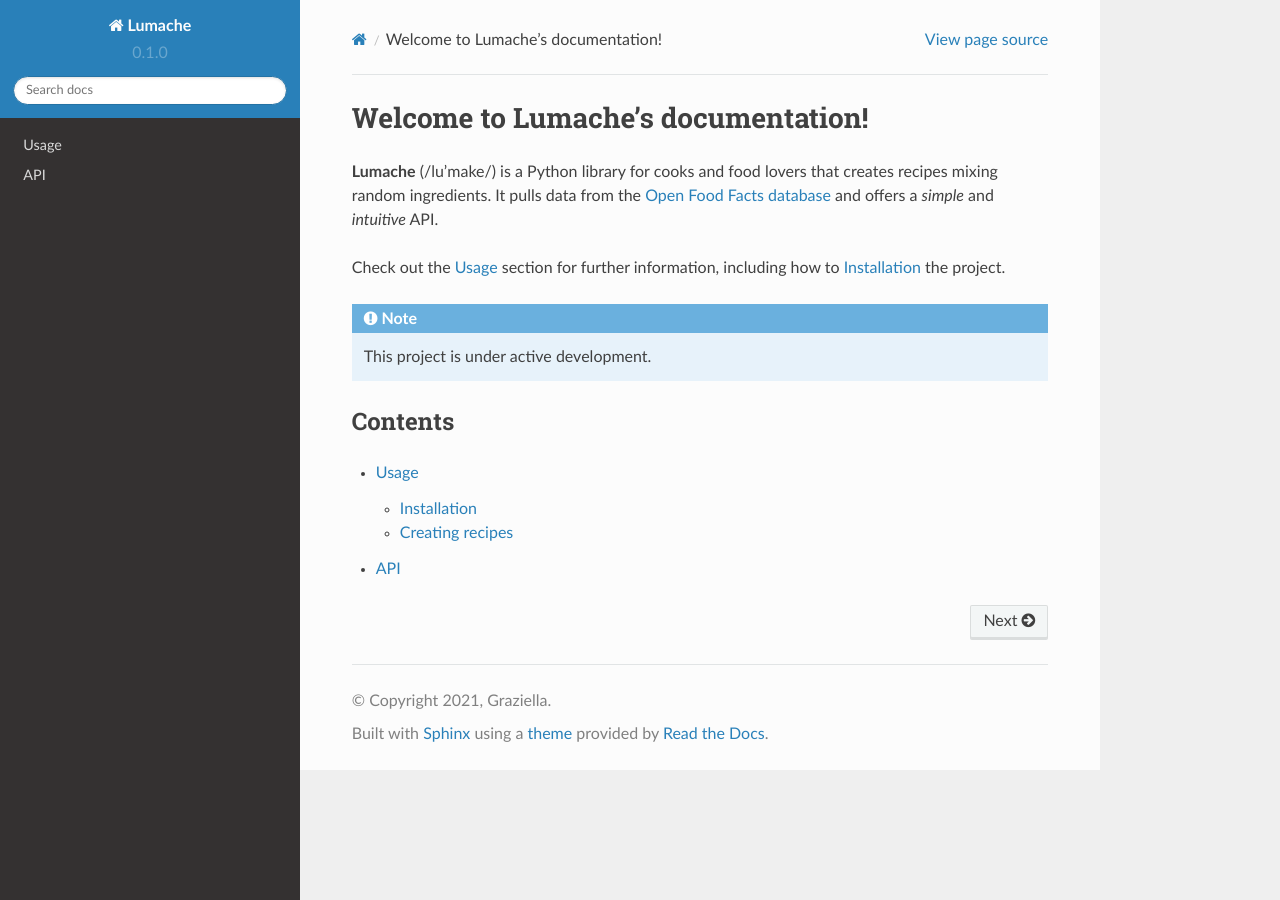
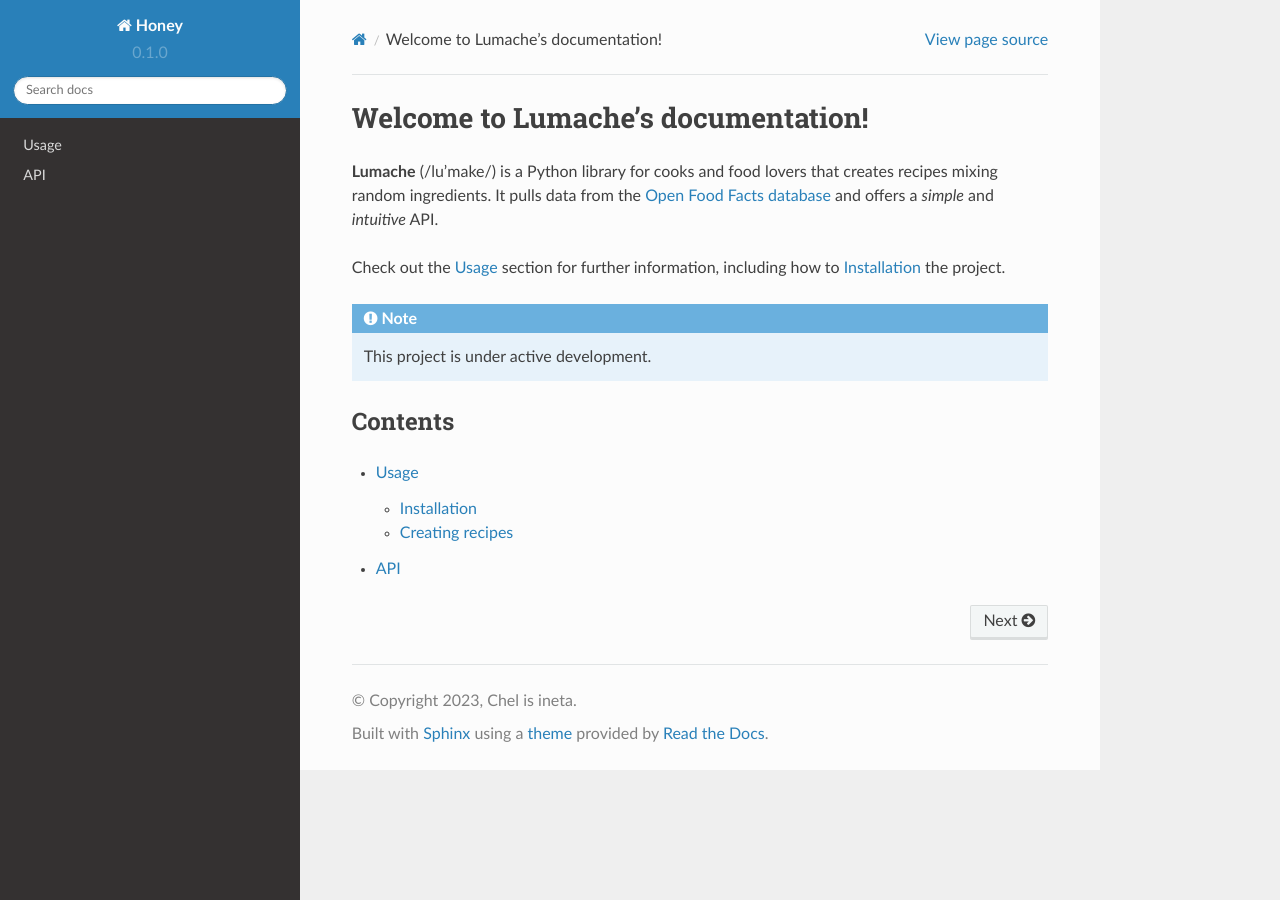
Before and after one commit to raslaniks/Honey-docs, a Sphinx documentation site: the page built from docs/source/index.rst, in a window 1280 px wide. Built offline with Sphinx 7.4.7 and the Read the Docs theme 2.0.0, drawn with Linux system fonts in a browser that asks for light colours.

Commit message:
Update conf.py

```diff
--- a/docs/source/conf.py
+++ b/docs/source/conf.py
@@ -2,9 +2,9 @@
 
 # -- Project information
 
-project = 'Lumache'
-copyright = '2021, Graziella'
-author = 'Graziella'
+project = 'Honey'
+copyright = '2023, Chel is ineta'
+author = 'Chel is ineta'
 
 release = '0.1'
 version = '0.1.0'
```
